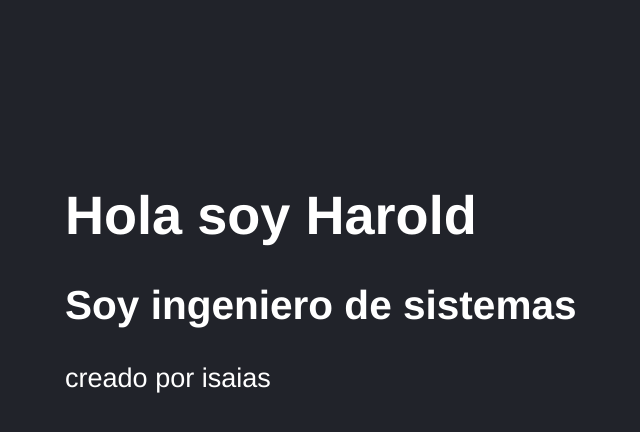
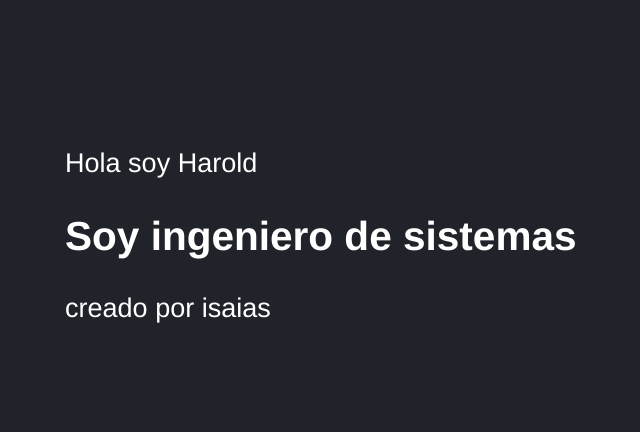
Before and after one commit to harold2tg/03-counter-app-vite, a React (Vite) app: page / in a window 1280 px wide. Shown: the top 432 px of the page, without its empty margins (83-723 px from the left). Built offline with nearby package versions, Linux system fonts and the light colour scheme.

Commit message:
probando con getByTestId

```diff
--- a/src/FirstApp.jsx
+++ b/src/FirstApp.jsx
@@ -22,7 +22,7 @@ export const FirstApp = ({title, subtitulo, nombre}) => {
   return (
     // <Fragment>
     <>
-     <h1>{title}</h1>
+     <div data-testid="test-title">{title}</div>
      <h2>{subtitulo}</h2>
      <p>{nombre}</p>
 
```
Also changed, not shown: 2 other files (tests, documents, lock files or other folders).
